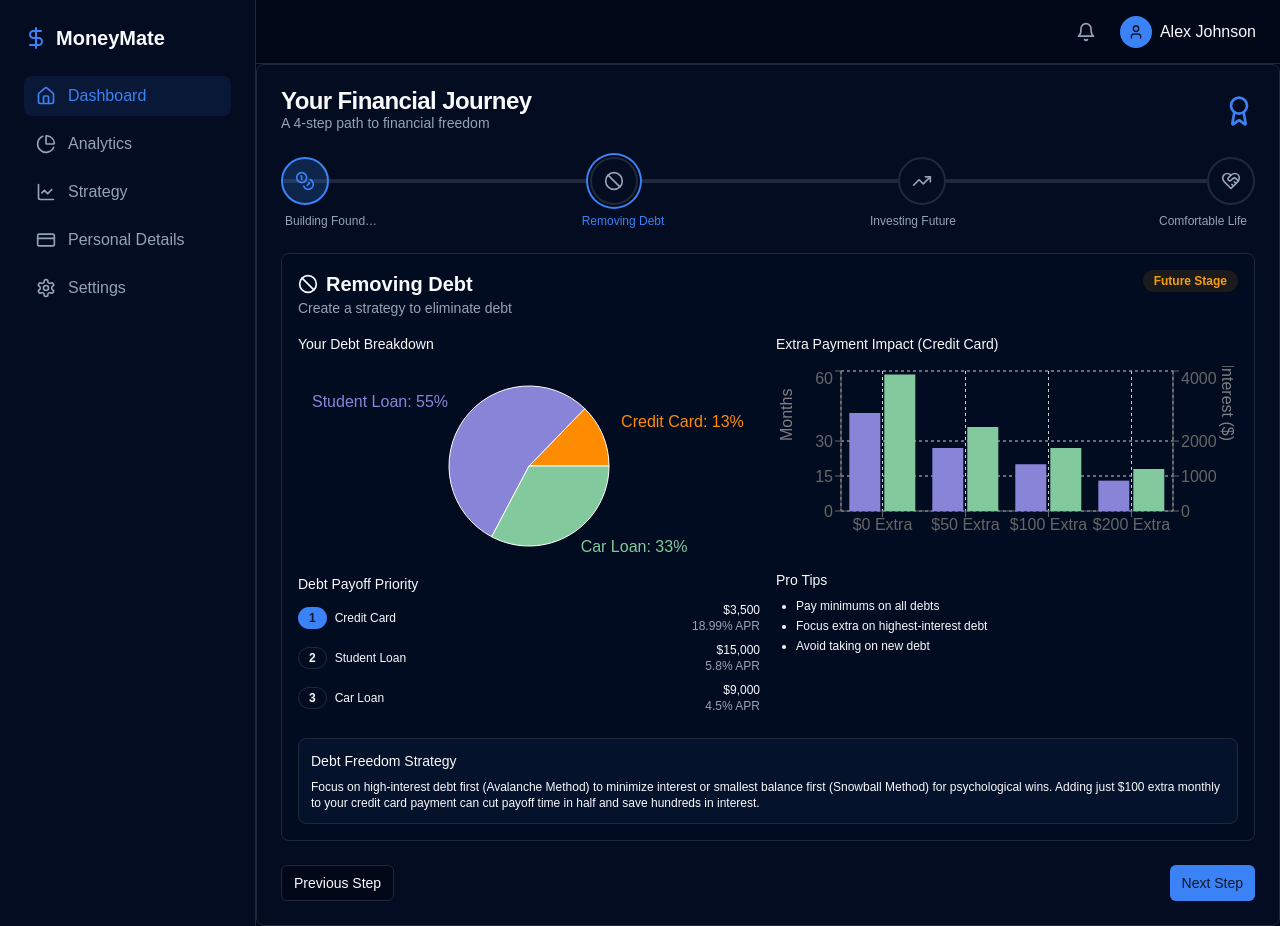
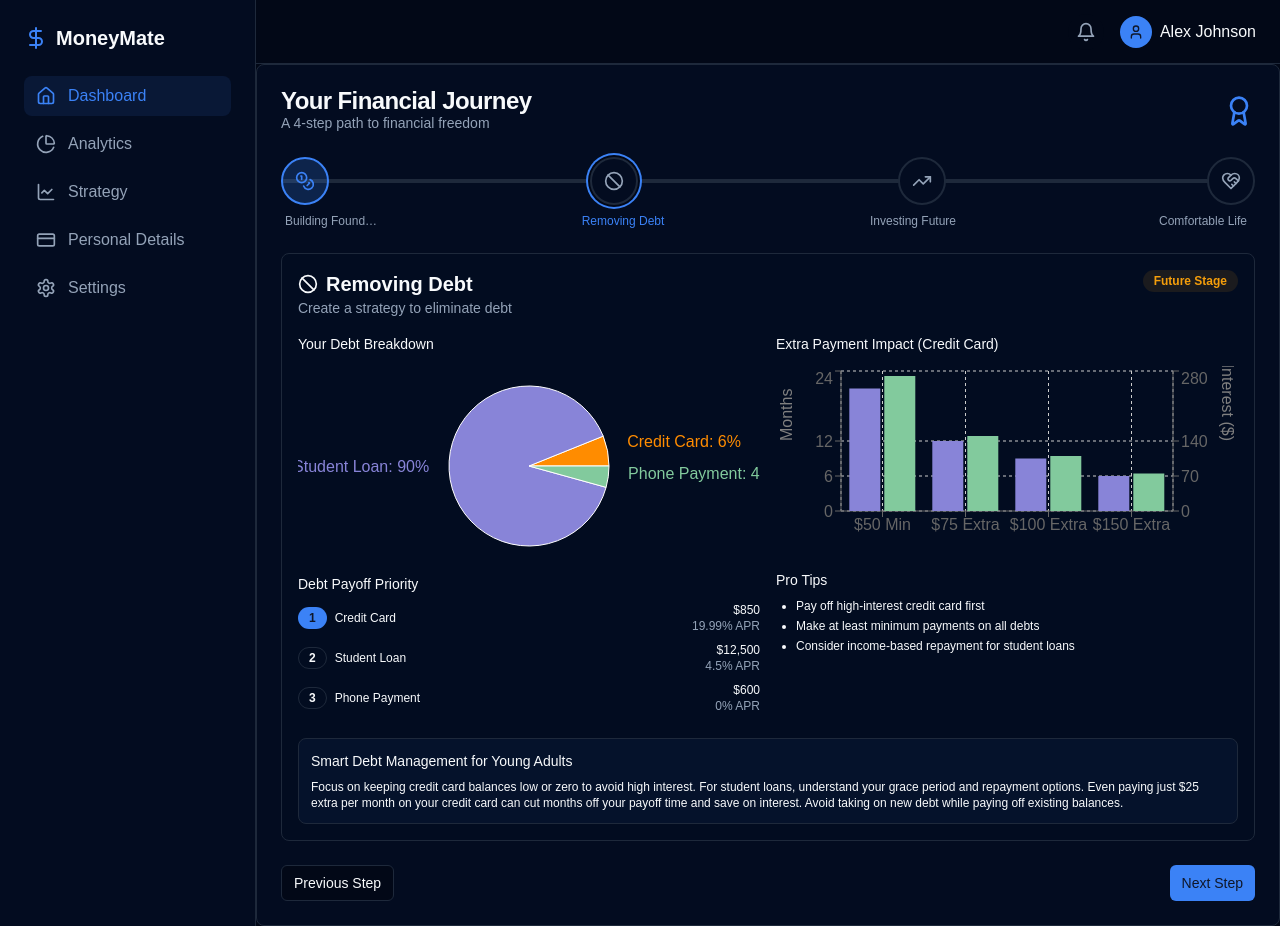
Before and after one commit to pranayjoshi/money-management, a Next.js app: page /strategy in a window 1280 px wide. Both pictures are taken after a click on the button 613 px from the left and 181 px from the top of the page. Built offline with nearby package versions, Linux system fonts and the light colour scheme.

Commit message:
updated strategy UI

```diff
--- a/components/financial-strategy-updated.tsx
+++ b/components/financial-strategy-updated.tsx
@@ -25,26 +25,26 @@ export function FinancialStrategy() {
             current: true,
             icon: <Coins className="h-5 w-5" />,
             fundData: [
-                { name: "Emergency Fund", target: 5000, current: 1000 },
-                { name: "Checking", target: 1500, current: 1500 },
-                { name: "Savings", target: 3000, current: 500 },
+                { name: "Emergency Fund", target: 2000, current: 350 },
+                { name: "Checking", target: 750, current: 400 },
+                { name: "Savings", target: 1000, current: 200 },
             ],
             creditCards: [
-                {
-                    name: "Chase Freedom Student",
-                    perks: ["No annual fee", "1% cash back", "For students"],
-                    image: "/api/placeholder/300/180"
-                },
                 {
                     name: "Discover it® Student",
                     perks: ["No annual fee", "5% rotating categories", "Cashback match first year"],
                     image: "/api/placeholder/300/180"
+                },
+                {
+                    name: "Chase Freedom Student",
+                    perks: ["No annual fee", "1% cash back", "No credit history needed"],
+                    image: "/api/placeholder/300/180"
                 }
             ],
             tips: [
-                "Start with 1 month of expenses in emergency fund",
-                "Pay off credit cards in full monthly",
-                "Set up automatic savings transfers on payday"
+                "Start with just $500 in emergency fund",
+                "Set up direct deposit for your paychecks",
+                "Always pay cards in full to avoid interest"
             ]
         },
         {
@@ -55,88 +55,90 @@ export function FinancialStrategy() {
             completed: false,
             icon: <Ban className="h-5 w-5" />,
             debts: [
-                { name: "Credit Card", balance: 3500, interestRate: 18.99, payment: 100, priority: 1 },
-                { name: "Student Loan", balance: 15000, interestRate: 5.8, payment: 200, priority: 2 },
-                { name: "Car Loan", balance: 9000, interestRate: 4.5, payment: 350, priority: 3 },
+                { name: "Credit Card", balance: 850, interestRate: 19.99, payment: 50, priority: 1 },
+                { name: "Student Loan", balance: 12500, interestRate: 4.5, payment: 150, priority: 2 },
+                { name: "Phone Payment", balance: 600, interestRate: 0, payment: 25, priority: 3 },
             ],
             debtDistribution: [
-                { name: "Credit Card", value: 3500, fill: "#ff8c00" },
-                { name: "Student Loan", value: 15000, fill: "#8884d8" },
-                { name: "Car Loan", value: 9000, fill: "#82ca9d" },
+                { name: "Credit Card", value: 850, fill: "#ff8c00" },
+                { name: "Student Loan", value: 12500, fill: "#8884d8" },
+                { name: "Phone Payment", value: 600, fill: "#82ca9d" },
             ],
             payoffData: [
-                { name: "$0 Extra", months: 42, interest: 3900 },
-                { name: "$50 Extra", months: 27, interest: 2400 },
-                { name: "$100 Extra", months: 20, interest: 1800 },
-                { name: "$200 Extra", months: 13, interest: 1200 },
+                { name: "$50 Min", months: 21, interest: 270 },
+                { name: "$75 Extra", months: 12, interest: 150 },
+                { name: "$100 Extra", months: 9, interest: 110 },
+                { name: "$150 Extra", months: 6, interest: 75 },
             ],
             tips: [
-                "Pay minimums on all debts",
-                "Focus extra on highest-interest debt",
-                "Avoid taking on new debt"
+                "Pay off high-interest credit card first",
+                "Make at least minimum payments on all debts",
+                "Consider income-based repayment for student loans"
             ]
         },
         {
             id: 3,
             title: "Investing Future",
-            subtitle: "Grow your wealth",
-            description: "Build wealth through strategic investments",
+            subtitle: "Start early, grow steadily",
+            description: "Begin building wealth through smart investments",
             completed: false,
             icon: <TrendingUp className="h-5 w-5" />,
             allocationData: [
-                { name: "Stocks (70%)", value: 70, fill: "#8884d8" },
-                { name: "Bonds (20%)", value: 20, fill: "#82ca9d" },
+                { name: "Stocks (80%)", value: 80, fill: "#8884d8" },
+                { name: "Bonds (10%)", value: 10, fill: "#82ca9d" },
                 { name: "Cash (10%)", value: 10, fill: "#ffc658" }
             ],
             growthData: [
                 { year: 0, value: 0 },
-                { year: 5, value: 38600 },
-                { year: 10, value: 91400 },
-                { year: 15, value: 163400 },
-                { year: 20, value: 262900 },
-                { year: 25, value: 401300 },
-                { year: 30, value: 599800 },
+                { year: 5, value: 3600 },
+                { year: 10, value: 9800 },
+                { year: 15, value: 19500 },
+                { year: 20, value: 34200 },
+                { year: 25, value: 56300 },
+                { year: 30, value: 89700 },
+                { year: 40, value: 228600 },
             ],
             compareData: [
+                { amount: "$50/mo", years10: 8600, years20: 24700, years30: 56800 },
                 { amount: "$100/mo", years10: 17300, years20: 49400, years30: 113600 },
-                { amount: "$300/mo", years10: 51900, years20: 148200, years30: 340800 },
-                { amount: "$500/mo", years10: 86500, years20: 247000, years30: 568000 },
+                { amount: "$200/mo", years10: 34600, years20: 98800, years30: 227200 },
             ],
             tips: [
-                "Start early to benefit from compound growth",
-                "Diversify across different asset classes",
-                "Focus on low-fee investments"
+                "Start with just $25-50/month in investments",
+                "Use your employer's 401(k) match if available",
+                "Consider a Roth IRA for tax-free growth"
             ]
         },
         {
             id: 4,
             title: "Comfortable Life",
-            subtitle: "Enjoy the rewards",
-            description: "Optimize finances to enjoy life now and later",
+            subtitle: "Balance today and tomorrow",
+            description: "Live well while building for the future",
             completed: false,
             icon: <HeartHandshake className="h-5 w-5" />,
             progressData: [
-                { name: "Roth IRA", target: 6500, current: 2000 },
-                { name: "Taxes Paid", target: 12500, current: 7500 },
-                { name: "Vacation Fund", target: 3000, current: 1500 },
-                { name: "Giving", target: 5000, current: 750 },
+                { name: "Roth IRA", target: 3000, current: 500 },
+                { name: "Taxes Saved", target: 1200, current: 300 },
+                { name: "Travel Fund", target: 1500, current: 200 },
+                { name: "Education", target: 1000, current: 150 },
             ],
             milestoneData: [
-                { category: "Home", timeline: "5-7 yrs", complete: 30, milestones: 3 },
-                { category: "Retirement", timeline: "25 yrs", complete: 15, milestones: 3 },
-                { category: "Travel", timeline: "Ongoing", complete: 40, milestones: 3 },
+                { category: "First Car", timeline: "1-2 yrs", complete: 25, milestones: 3 },
+                { category: "Education", timeline: "2-4 yrs", complete: 15, milestones: 3 },
+                { category: "Travel", timeline: "Ongoing", complete: 10, milestones: 3 },
             ],
             spendingData: [
-                { name: "Housing", value: 40 },
+                { name: "Housing", value: 30 },
                 { name: "Food", value: 15 },
                 { name: "Transport", value: 10 },
-                { name: "Savings", value: 20 },
-                { name: "Other", value: 15 },
+                { name: "Savings", value: 15 },
+                { name: "Education", value: 15 },
+                { name: "Fun", value: 15 },
             ],
             tips: [
-                "Balance living well today with saving for tomorrow",
-                "Review financial plan annually and adjust",
-                "Keep learning about personal finance"
+                "Build the 50/30/20 budget (needs/wants/savings)",
+                "Allow yourself small rewards for financial wins",
+                "Use apps to automate savings and track spending"
             ]
         }
     ]
@@ -227,7 +229,7 @@ export function FinancialStrategy() {
                                 </div>
 
                                 <div>
-                                    <h4 className="text-sm font-medium mb-3">Recommended Credit Cards (20-30yr)</h4>
+                                    <h4 className="text-sm font-medium mb-3">Recommended First Credit Cards</h4>
                                     <div className="space-y-3">
                                         {stages[0].creditCards.map((card, index) => (
                                             <div key={index} className="border rounded-lg p-3 bg-card flex items-start gap-3">
@@ -252,8 +254,8 @@ export function FinancialStrategy() {
                             </div>
 
                             <div className="rounded-lg border p-3 bg-primary/5 mt-3">
-                                <h4 className="text-sm font-medium mb-2">Building a Strong Foundation</h4>
-                                <p className="text-xs">Focus on creating an emergency fund covering 3-6 months of expenses, opening no-fee checking and savings accounts, and establishing good credit with your first credit card. When applying for credit, consider student cards that offer cash back with no annual fees.</p>
+                                <h4 className="text-sm font-medium mb-2">Building Your First Financial Foundation</h4>
+                                <p className="text-xs">At 21, focus on starting small but consistent. Aim for a $500-1000 emergency fund first, open a free checking account for direct deposits, and apply for a student credit card to build credit. Use the card for small purchases and pay it off in full each month to avoid interest and build a positive credit history.</p>
                             </div>
                         </div>
                     )}
@@ -329,8 +331,8 @@ export function FinancialStrategy() {
                             </div>
 
                             <div className="rounded-lg border p-3 bg-primary/5 mt-3">
-                                <h4 className="text-sm font-medium mb-2">Debt Freedom Strategy</h4>
-                                <p className="text-xs">Focus on high-interest debt first (Avalanche Method) to minimize interest or smallest balance first (Snowball Method) for psychological wins. Adding just $100 extra monthly to your credit card payment can cut payoff time in half and save hundreds in interest.</p>
+                                <h4 className="text-sm font-medium mb-2">Smart Debt Management for Young Adults</h4>
+                                <p className="text-xs">Focus on keeping credit card balances low or zero to avoid high interest. For student loans, understand your grace period and repayment options. Even paying just $25 extra per month on your credit card can cut months off your payoff time and save on interest. Avoid taking on new debt while paying off existing balances.</p>
                             </div>
                         </div>
                     )}
@@ -400,8 +402,8 @@ export function FinancialStrategy() {
                             </div>
 
                             <div className="rounded-lg border p-3 bg-primary/5 mt-3">
-                                <h4 className="text-sm font-medium mb-2">Investment Strategy</h4>
-                                <p className="text-xs">Start with tax-advantaged accounts like 401(k)s and IRAs. For most young investors, a portfolio weighted toward stock index funds provides the best long-term growth potential. The power of compounding means that starting early, even with small amounts, can lead to significant wealth over time.</p>
+                                <h4 className="text-sm font-medium mb-2">Early Investing Strategy</h4>
+                                <p className="text-xs">Starting to invest at 21 gives you a tremendous advantage, even with small amounts. Begin with just $25-50 monthly in a simple index fund through a Roth IRA. If your employer offers 401(k) matching, contribute enough to get the full match—it's free money. Your greatest asset is time, so a higher allocation to stocks is appropriate at your age.</p>
                             </div>
                         </div>
                     )}
@@ -471,8 +473,8 @@ export function FinancialStrategy() {
                             </div>
 
                             <div className="rounded-lg border p-3 bg-primary/5 mt-3">
-                                <h4 className="text-sm font-medium mb-2">Balanced Living Strategy</h4>
-                                <p className="text-xs">The ultimate goal is to live well while securing your future. Max out tax-advantaged accounts like Roth IRAs and HSAs, keep major expenses (housing, transportation) reasonable, and build separate funds for short-term goals like travel. Remember that financial planning is a tool for a better life, not an end in itself.</p>
+                                <h4 className="text-sm font-medium mb-2">Balanced Living for Young Adults</h4>
+                                <p className="text-xs">Financial success isn't just about saving—it's about living well while preparing for the future. Try the 50/30/20 budget: 50% for needs, 30% for wants, and 20% for savings and debt repayment. Set up separate funds for goals like travel or education. Use budgeting apps to track spending, and automate savings to make good habits effortless.</p>
                             </div>
                         </div>
                     )}
```
Also changed, not shown: 1 other file (tests, documents, lock files or other folders).
